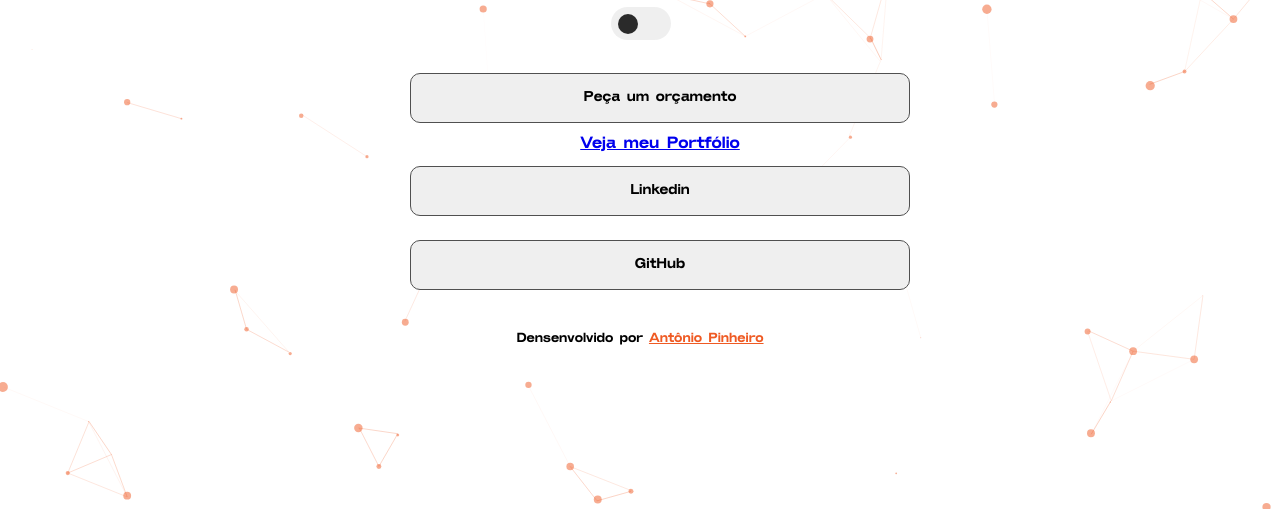
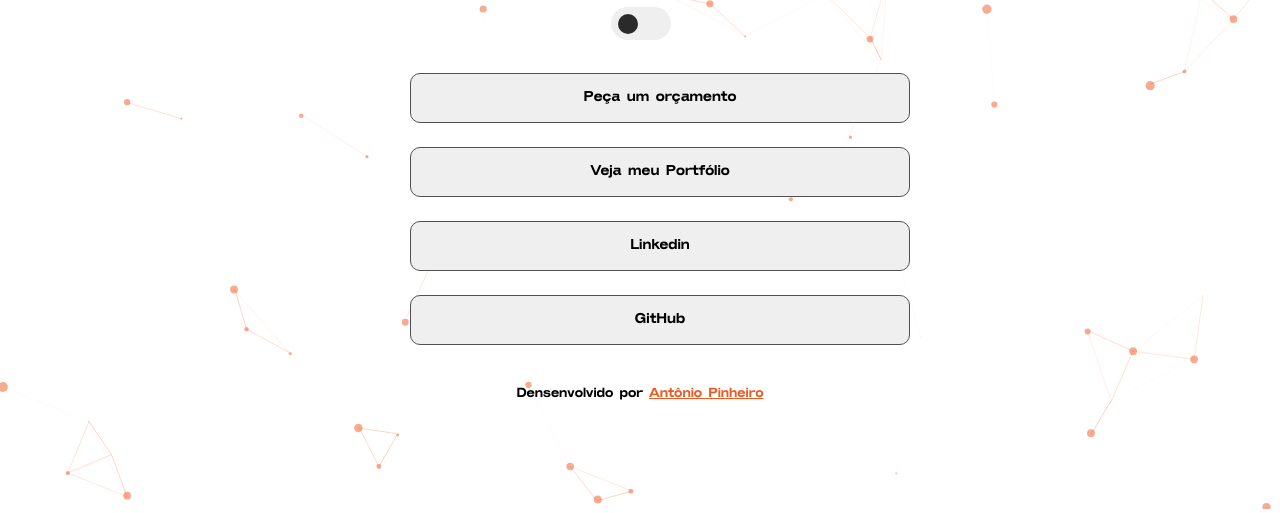
Before and after one commit to apinheirox/links-bio, a plain HTML site: page index.html in a window 1280 px wide. Shown: the part 291-804 px from the top of the page. Drawn offline with nearby package versions, Linux system fonts and the light colour scheme.

Commit message:
Update index.html

```diff
--- a/index.html
+++ b/index.html
@@ -28,7 +28,7 @@
         <div class="button-links">
             <ul>
                 <li><a href="https://wa.me/5571984652983"><button>Peça um orçamento</button></a></li>
-                <li><a href="https://www.acpinheirox.com/><button>Veja meu Portfólio</button></a></li>
+                <li><a href="https://www.acpinheirox.com/"><button>Veja meu Portfólio</button></a></li>
                 <li><a href="https://www.linkedin.com/in/ant%C3%B4nio-front-end-dev/"><button>Linkedin</button></a></li>
                 <li><a href="https://github.com/apinheirox"><button>GitHub</button></a></li>
             </ul>
```
